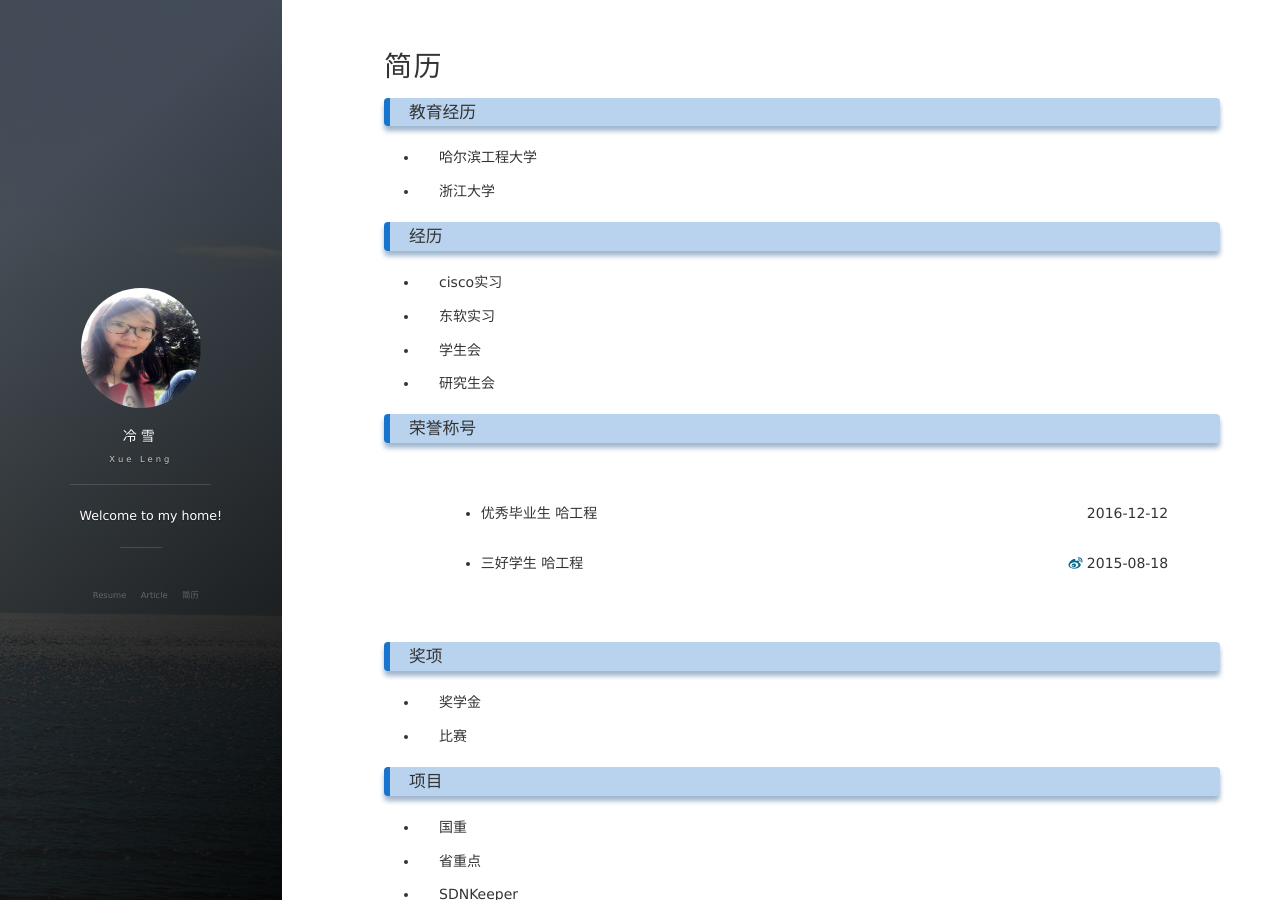
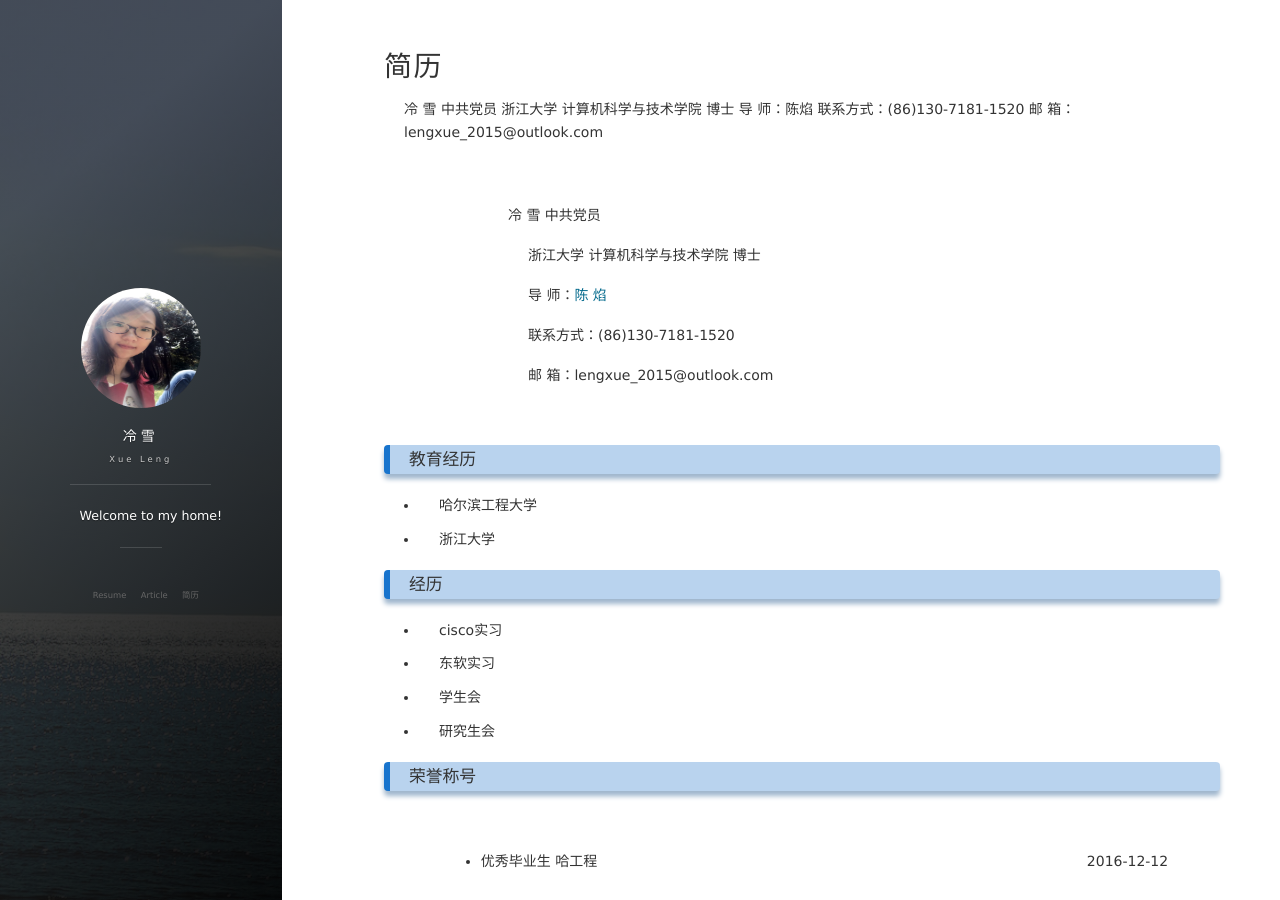
Before and after one commit to lxv458/OldWeb, a Jekyll site: the page built from about.md, in a window 1280 px wide and 900 px high. Built offline with Jekyll 4.4.1, drawn with Linux system fonts in a browser that asks for light colours; nearby versions of some CDN libraries; comment, search, counter and statistics services are not loaded.

Commit message:
basic information

```diff
--- a/about.md
+++ b/about.md
@@ -2,20 +2,44 @@
 layout: page
 title: 简历
 ---
+ 冷  雪    中共党员
+ 浙江大学 计算机科学与技术学院 博士
+ 导  师：陈焰
+ 联系方式：(86)130-7181-1520
+ 邮   箱：lengxue_2015@outlook.com
+ <table>
+ 	<tr>
+ 		<td align="left" rowspan="5">    </td>
+ 		<td align="left">冷  雪    中共党员</td>
+ 		<td align="left" rowspan="5">    </td>
+ 	</tr>
+ 	<tr>
+ 		<td align="left">浙江大学   计算机科学与技术学院   博士</td>
+ 	</tr>
+ 	<tr>
+ 		<td align="left">导  师：<a href="http://www.cs.northwestern.edu/~ychen/">陈  焰</a></td>
+ 	</tr>
+ 	<tr>
+ 		<td align="left">联系方式：(86)130-7181-1520</td>
+ 	</tr>
+ 	<tr>
+ 		<td align="left">邮   箱：lengxue_2015@outlook.com</td>
+ 	</tr>
+ </table>
 
 ### 教育经历
-  * 哈尔滨工程大学
+ * 哈尔滨工程大学
 
-  * 浙江大学
+ * 浙江大学
 
 ### 经历
-  * cisco实习
+ * cisco实习
 
-  * 东软实习
+ * 东软实习
 
-  * 学生会
+ * 学生会
 
-  * 研究生会
+ * 研究生会
 
 ### 荣誉称号
   <table>
@@ -30,27 +54,27 @@ title: 简历
   </table>
 
 ### 奖项
-  * 奖学金
+ * 奖学金
 
-  * 比赛
+ * 比赛
 
 ### 项目
-  * 国重
+ * 国重
 
-  * 省重点
+ * 省重点
 
-  * SDNKeeper
+ * SDNKeeper
 
-  * RuleScope
+ * RuleScope
 
 ### 科研成果
   1. TON
 
 ### 课余活动
-  * 雪雕大赛志愿者
+ * 雪雕大赛志愿者
 
-  * 三下乡
+ * 三下乡
 
-  * 运动会
+ * 运动会
 
-  * 文艺晚会
+ * 文艺晚会
```
